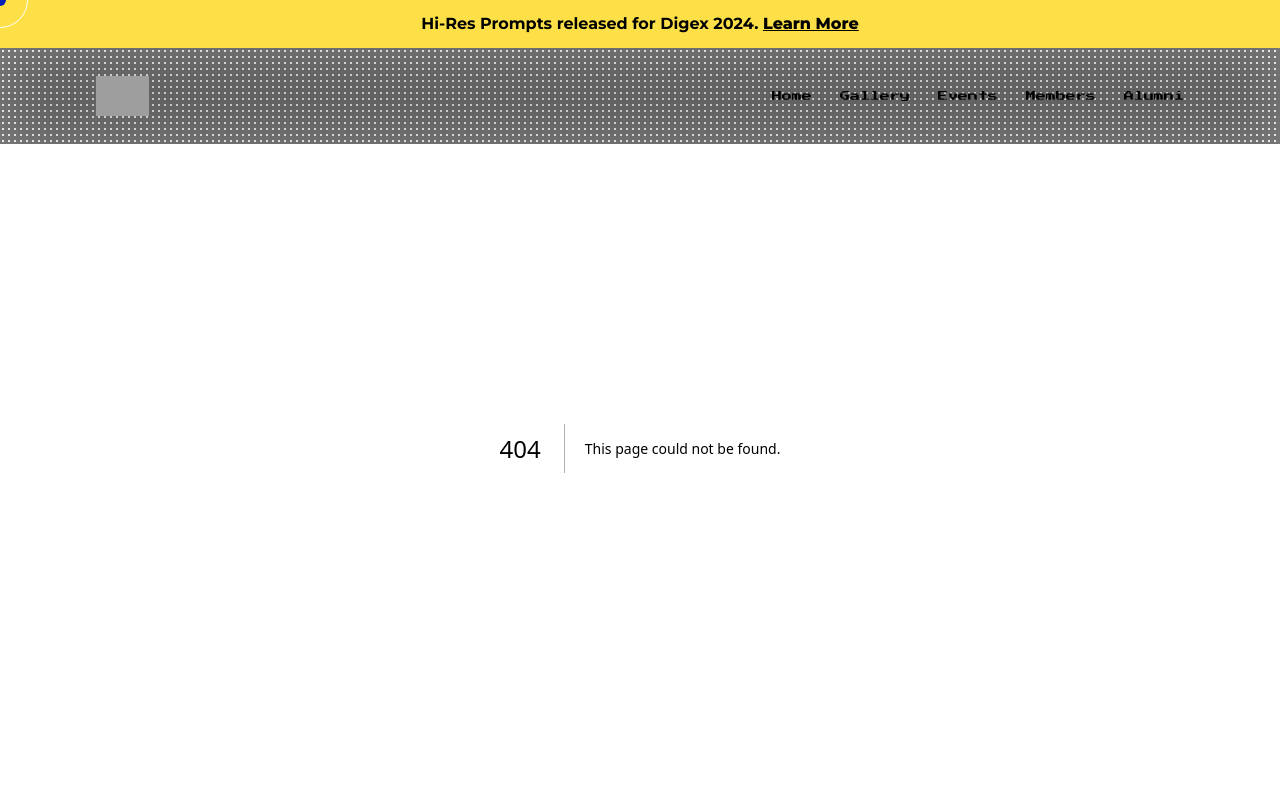
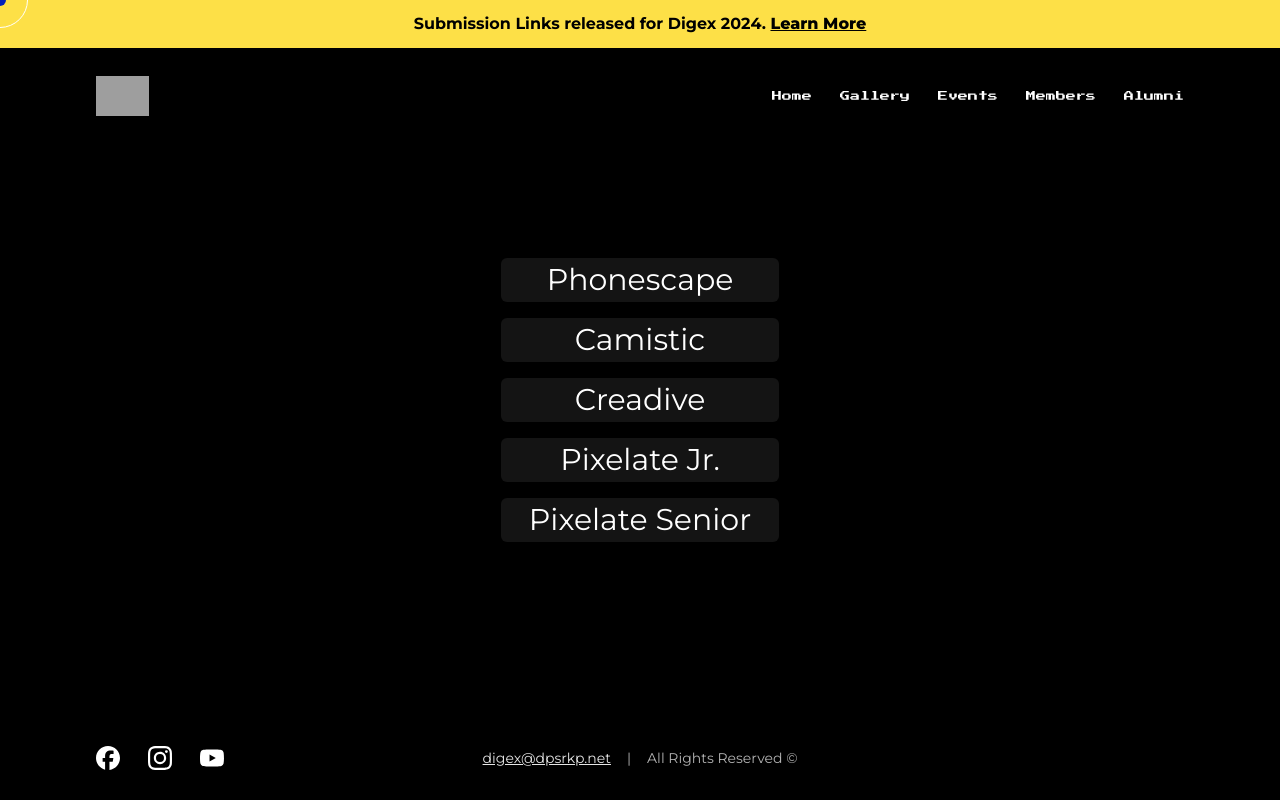
Before and after one commit to qubistt/website-2025, a Next.js app: page /events/submission in a window 1280 px wide. Before the commit this address had no page. Shown: the top 800 px of the page. Built offline with nearby package versions, Linux system fonts and the light colour scheme; grey boxes are pictures that could not be loaded.

Commit message:
Adding Submission links for Digex2024

```diff
--- a/src/app/events/page.js
+++ b/src/app/events/page.js
@@ -23,13 +23,7 @@ export default function Home() {
                         initial={{ y: 100, opacity: 0 }} animate={{ y: 0, opacity: 1, transition: { type: "spring", bounce: 0.4, duration: 0.8, delay: 0.1 } }}
                         className='flex-1 w-full'
                     >
-                        <Button wfull href="https://digexclan.com/24/reg">Register Here</Button>
-                    </motion.div>
-                    <motion.div
-                        initial={{ y: 100, opacity: 0 }} animate={{ y: 0, opacity: 1, transition: { type: "spring", bounce: 0.4, duration: 0.8, delay: 0.2 } }}
-                        className='flex-1 w-full'
-                    >
-                        <Button wfull href="https://digexclan.com/24/invite">Download Brochure</Button>
+                        <Button wfull href="/events/submission">Submit Here</Button>
                     </motion.div>
                 </div>
 
--- /dev/null
+++ b/src/app/events/submission/page.js
@@ -0,0 +1,19 @@
+'use client'
+
+export default function Home() {
+
+    return (
+        <>
+            <div className='w-screen h-screen absolute top-0 left-0 flex justify-center items-center'>
+                <div className='flex flex-col justify-center items-center gap-4 w-max'>
+                    <a target="_blank" href="https://forms.gle/tK3bmWpwYmn5CAun6" className='text-3xl text-center bg-[rgba(255,255,255,0.08)] hover:bg-[rgba(255,255,255,0.18)] transition w-full px-7 py-1 rounded-md' data-cursor-color="#fff">Phonescape</a>
+                    <a target="_blank" href="https://forms.gle/3epRWF87UJGQqKet9" className='text-3xl text-center bg-[rgba(255,255,255,0.08)] hover:bg-[rgba(255,255,255,0.18)] transition w-full px-7 py-1 rounded-md' data-cursor-color="#fff">Camistic</a>
+                    <a target="_blank" href="https://forms.gle/mWCyvrVSmqgoSFUj7" className='text-3xl text-center bg-[rgba(255,255,255,0.08)] hover:bg-[rgba(255,255,255,0.18)] transition w-full px-7 py-1 rounded-md' data-cursor-color="#fff">Creadive</a>
+                    <a target="_blank" href="https://forms.gle/LD9f2hc8f4tfoLdR6" className='text-3xl text-center bg-[rgba(255,255,255,0.08)] hover:bg-[rgba(255,255,255,0.18)] transition w-full px-7 py-1 rounded-md' data-cursor-color="#fff">Pixelate Jr. </a>
+                    <a target="_blank" href="https://forms.gle/HjP1xd37yFsNZANy8" className='text-3xl text-center bg-[rgba(255,255,255,0.08)] hover:bg-[rgba(255,255,255,0.18)] transition w-full px-7 py-1 rounded-md' data-cursor-color="#fff">Pixelate Senior</a>
+                </div>
+            </div>
+            <div className='h-[calc(100vh-330px)] w-1'></div>
+        </>
+    )
+}
--- a/src/app/layout.js
+++ b/src/app/layout.js
@@ -24,8 +24,8 @@ export const metadata = {
 
 export default function RootLayout({ children }) {
 
-    const notification = "Hi-Res Prompts released for Digex 2024."
-    const link = "/events/hires"
+    const notification = "Submission Links released for Digex 2024."
+    const link = "/events/submission"
 
     return (
         <html lang="en">
```
